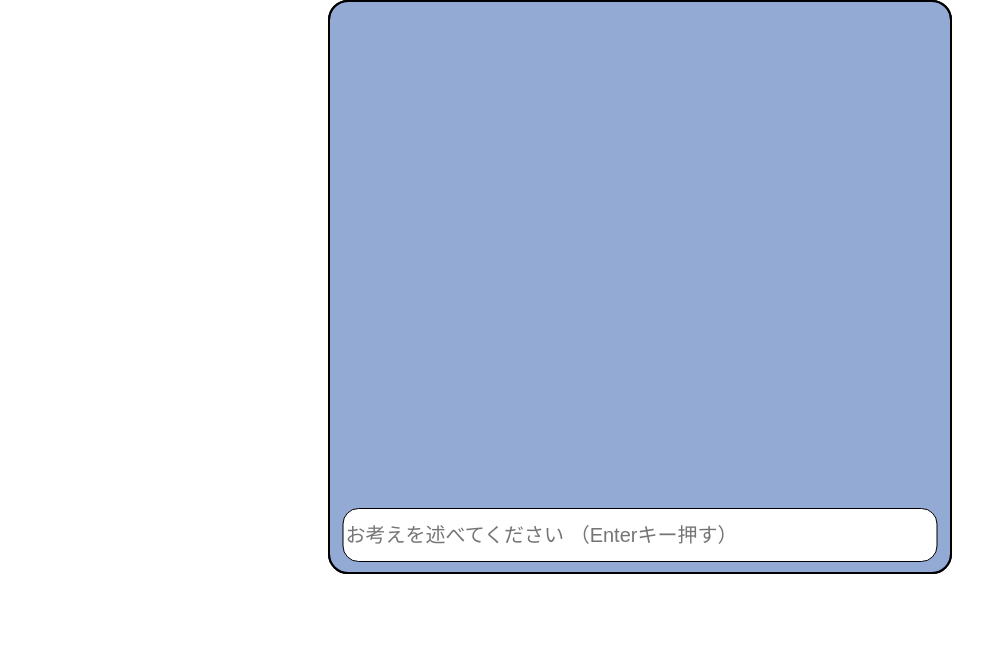
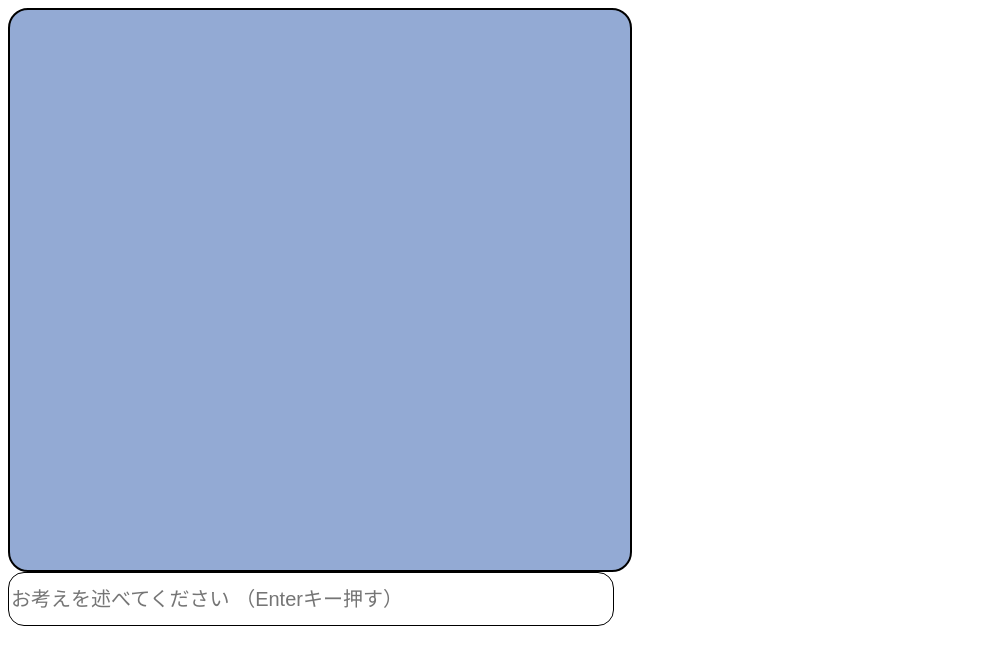
Before and after one commit to eREDROCK/debateAI, a Next.js app in the folder frontend/web-front/: page /test/io in a window 1280 px wide. Shown: the top 664 px of the page, without its empty margins (0-1007 px from the left). Built offline with nearby package versions, Linux system fonts and the light colour scheme.

Commit message:
[Update] チャットコンポーネントの完成

```diff
--- a/frontend/web-front/src/components/Chat-Screen/ChatScreen.tsx
+++ b/frontend/web-front/src/components/Chat-Screen/ChatScreen.tsx
@@ -1,82 +1,100 @@
-import React, { useEffect, useState } from 'react'
+import React, { useEffect, useState } from "react";
 import styled from "styled-components";
 import SendText from "./SendText";
-import UserName from '../Username-box/UserNameBox';
-
+import UserName from "../Username-box/UserNameBox";
 
 const OutLineDiv = styled.div`
-    position: fixed;
+  /* position: fixed; */
   display: flex;
-    top: 0;
-    left: 0;
-    right: 0;
-    justify-content: center; /* 水平方向中央揃え */
   align-items: flex-end;
-    text-align: center;
-    margin-left: auto;
-    margin-right: auto;
   width: 600px;
   height: 550px;
-    padding: 10px;
+  padding: 0px 10px 10px 10px;
   background-color: #93aad4;
+  overflow: scroll;
   border: solid 2px black;
   border-radius: 20px;
-    z-index: 1;               /* 自然数が大きいほど上に重なる relative-absolute-ab-ab...*/
-
-`
+`;
 
 const BodyDiv = styled.div`
-    &: not(.txts){
-        position: absolute;
-        display: flex;
-        top: 0;
-        left: 0;
-        right: 0;
-        justify-content: center; /* 水平方向中央揃え */
-        align-items: flex-end;
-        text-align: left;
-        margin-left: auto;
-        margin-right: auto;
-        width: 600px;
-        height: 550px;
-        padding: 10px;
-        border: solid 2px black;
-        border-radius: 20px;
-        z-index: 1;               /* 自然数が大きいほど上に重なる relative-absolute-ab-ab...*/
+  /* position: static;
+  display: flex; */
+
+  z-index: 1;
+
+  &:not(.txts) {
+    /* border-radius: 20px; */
+    z-index: 1; /* 自然数が大きいほど上に重なる relative-absolute-ab-ab...*/
   }
-
-
-
 
   .styledtxts {
     display: flex;
+    overflow: auto;
+
+    padding-bottom: 10px;
+    width: 600px;
+    height: 550px;
     justify-content: flex-start; /* 水平方向左寄せ */
+  }
+
+  .styledtxts_r {
+    display: flex;
+    overflow: auto;
+
+    padding-bottom: 10px;
+    width: 600px;
+    height: 550px;
+    justify-content: flex-end; /* 水平方向左寄せ */
+    text-align: right;
   }
 
   .txts {
     display: flex;
+    padding-left: 10px;
+    padding-right: 10px;
+    margin-top: 70%;
+    padding-bottom: 10px;
     justify-content: flex-start;
-        margin: 85px 0;
     flex-direction: column;
+    overflow-wrap: break-word;
     color: blue;
-        overflow-wrap: break-word;
-        /*text-align: left;*/
   }
-
-
+  .txts_r {
+    display: flex;
+    padding-left: 10px;
+    padding-right: 10px;
+    margin-top: 70%;
+    padding-bottom: 10px;
+    justify-content: flex-end;
+    flex-direction: column;
+    float: right;
+  }
 
   .txts p {
     display: inline-block;
     position: relative;
-        /*margin: 10px 0 0 5px;*/
+    margin: 10px 0 0 5px;
     padding: 8px;
-        max-width: 180px;
+    max-width: 200px;
     border-radius: 12px;
     background: #edf1ee;
     font-size: 26px;
     text-align: left;
-        /*justify-content: flex-start;*/
 
+    justify-content: flex-start;
+  }
+
+  .txts_r p {
+    display: inline-block;
+    position: relative;
+    margin: 10px 0 0 5px;
+    padding: 8px;
+    max-width: 200px;
+    border-radius: 12px;
+    background: #edf1ee;
+    font-size: 26px;
+    text-align: left;
+    justify-content: flex-end;
   }
 
   .txts p:after {
@@ -91,9 +109,18 @@ const BodyDiv = styled.div`
     transform: rotate(35deg);
   }
 
-
-
-`
+  .txts_r p:after {
+    content: "";
+    display: inline-block;
+    position: absolute;
+    top: 3px;
+    left: -19px;
+    border: 8px solid transparent;
+    border-right: 18px solid #edf1ee;
+    -webkit-transform: rotate(35deg);
+    transform: rotate(35deg);
+  }
+`;
 
 function ChatScreen() {
   const [texts, setTexts] = useState([]);
@@ -101,37 +128,41 @@ function ChatScreen() {
   useEffect(() => {
     setTexts([]);
     setNames([]);
-    },[]);
+  }, []);
 
   const onTextSubmit = (newText) => {
     setTexts((prevTexts) => [...prevTexts, newText]);
+  };
+
+  const scrollToBottom = () => {
+    const scrollContainer = document.querySelector(".styledtxts");
+    if (scrollContainer) {
+      scrollContainer.scrollTop = scrollContainer.scrollHeight;
     }
+  };
 
-
+  useEffect(() => {
+    scrollToBottom();
+  }, [texts]);
 
   return (
-
     <div>
-        <OutLineDiv />
-            <BodyDiv >
-                <div className='styledtxts'>
-                    <SendText onTextSubmit={onTextSubmit}/>
-                        <div className='txts'>
+      <OutLineDiv>
+        <BodyDiv>
+          <div className="styledtxts">
+            <div className="txts">
               {texts.map((text, index) => (
-                                <div className='ScrollScreen'>
-                                    <p key={index}>{text}</p>
+                <div key={index}>
+                  <p>{text}</p>
                 </div>
               ))}
             </div>
           </div>
-            </ BodyDiv >
-
+        </BodyDiv>
+      </OutLineDiv>
+      <SendText onTextSubmit={onTextSubmit} />
     </div>
-
-
-
-  )
-
+  );
 }
 
-export default ChatScreen
+export default ChatScreen;
--- a/frontend/web-front/src/components/Chat-Screen/SendText.tsx
+++ b/frontend/web-front/src/components/Chat-Screen/SendText.tsx
@@ -1,44 +1,40 @@
-import React, {useState} from 'react'
+import React, { useState } from "react";
 import styled from "styled-components";
-
 
 const SendDiv = styled.div`
   .InputText {
-        width: 95%;
+    width: 600px;
     height: 50px;
-        position: absolute;  /* 位置を絶対位置に設定 */
-        bottom: 10px;         /* 下側の余白を設定 */
-        left: 50%;            /* 水平方向の中央に配置 */
-        transform: translateX(-50%); /* 中央寄せ */
+    bottom: 10px;
     border-radius: 16px;
     border: solid 0.5px black;
     font-size: 20px;
     z-index: 2;
   }
-`
+`;
 
 function SendText({ onTextSubmit }) {
   const [text, setText] = useState("");
 
-    const handleSubmit =(e) => {
-        e.preventDefault();             //再ロードされなくなる
+  const handleSubmit = (e) => {
+    e.preventDefault(); //再ロードされなくなる
     onTextSubmit(text);
-        setText('');
-    }
+    setText("");
+  };
 
   return (
     <SendDiv>
       <form onSubmit={handleSubmit}>
         <input
-                className='InputText'
+          className="InputText"
           type="text"
           placeholder="お考えを述べてください （Enterキー押す）"
           onChange={(e) => setText(e.target.value)}
-                value={text}                             //inputの中身
+          value={text} //inputの中身
         />
       </form>
     </SendDiv>
-  )
+  );
 }
 
-export default SendText
+export default SendText;
```
Also changed, not shown: frontend/web-front/src/components/Chat-Screen/Chat-demo.tsx (added, +129 -0 lines), frontend/web-front/src/pages/test/io.tsx (+1 -1 lines). Lines whose indentation alone changed are shown as unchanged.
